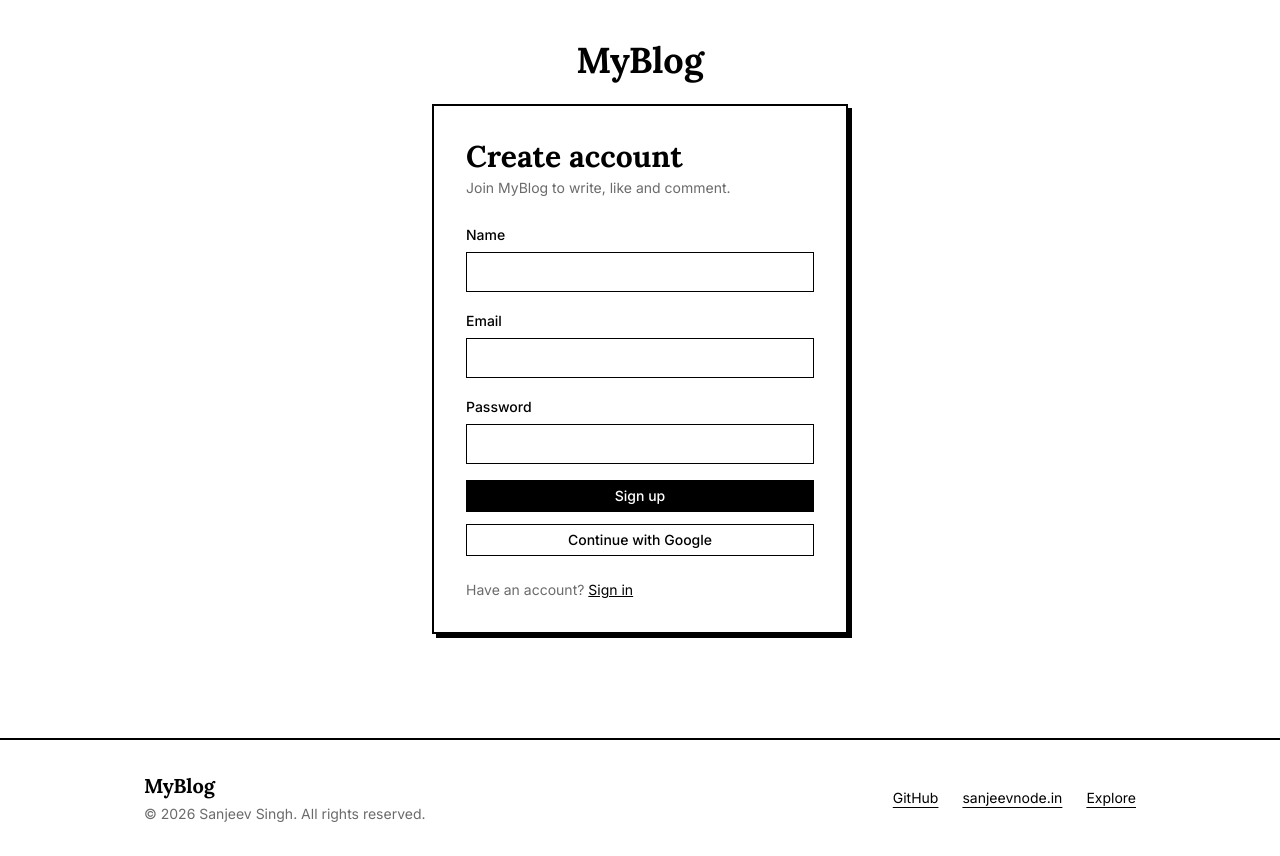
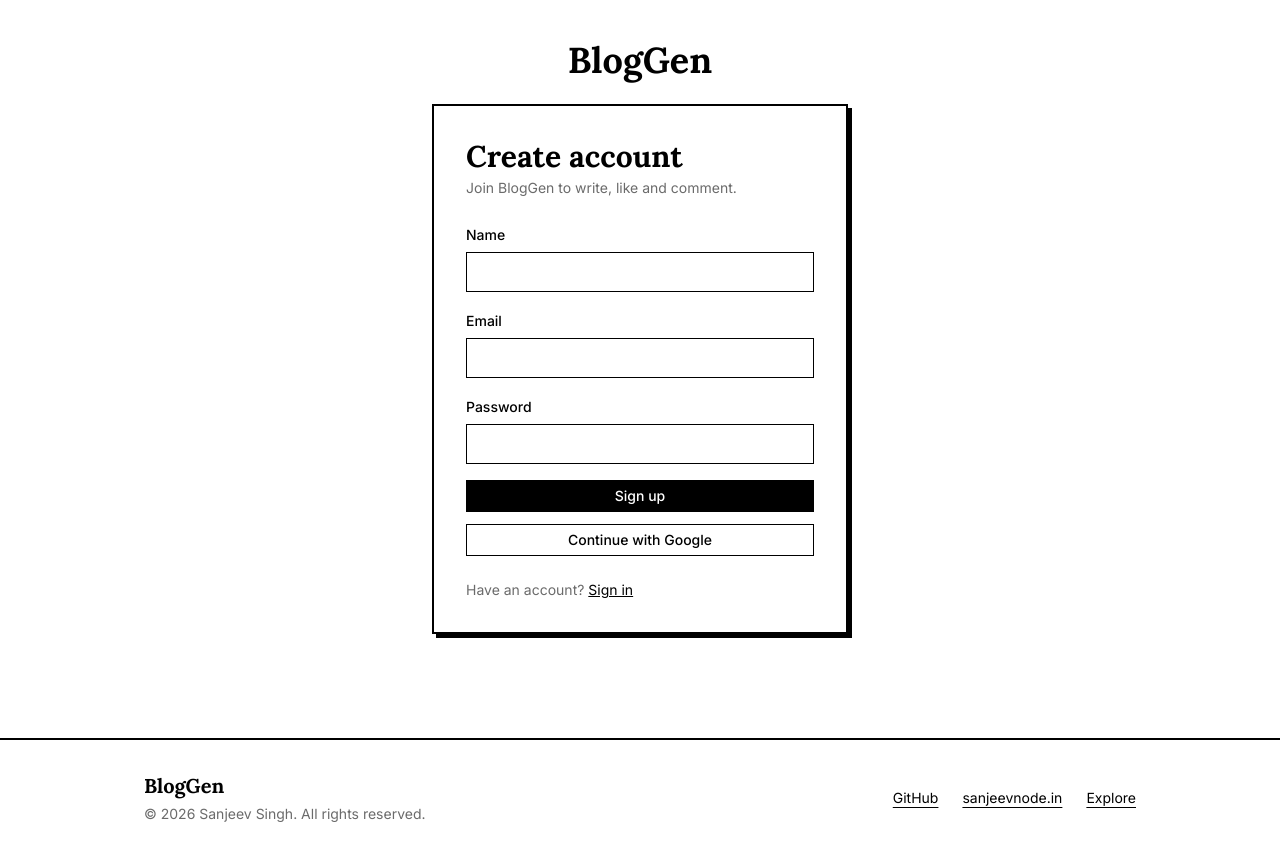
Before and after one commit to sanjeevnode/myblog, a Next.js app: page /signup in a window 1280 px wide. Built offline with nearby package versions, Linux system fonts and the light colour scheme; no server answers.

Commit message:
Rebrand UI from MyBlog to BlogGen

```diff
--- a/src/app/layout.tsx
+++ b/src/app/layout.tsx
@@ -10,7 +10,7 @@ const inter = Inter({ subsets: ["latin"], variable: "--font-sans" });
 const lora = Lora({ subsets: ["latin"], variable: "--font-lora", weight: ["400", "500", "600", "700"] });
 
 export const metadata: Metadata = {
-  title: "MyBlog",
+  title: "BlogGen",
   description: "An editorial black & white blog",
 };
 
--- a/src/components/auth/auth-form.tsx
+++ b/src/components/auth/auth-form.tsx
@@ -75,7 +75,7 @@ export function AuthForm({ mode }: { mode: "login" | "signup" }) {
   if (redirecting) {
     return (
       <main className="flex min-h-[80vh] flex-col items-center justify-center gap-4 px-4">
-        <span className="font-heading text-4xl font-bold">MyBlog</span>
+        <span className="font-heading text-4xl font-bold">BlogGen</span>
         <div className="flex items-center gap-3 border-2 border-border px-6 py-4">
           <span className="size-3 animate-pulse bg-primary" />
           <span className="text-sm font-medium">
@@ -89,7 +89,7 @@ export function AuthForm({ mode }: { mode: "login" | "signup" }) {
   return (
     <main className="mx-auto flex min-h-[80vh] max-w-md flex-col justify-center px-4 py-10">
       <Link href="/" className="mb-6 self-center font-heading text-4xl font-bold">
-        MyBlog
+        BlogGen
       </Link>
       <Panel className="p-8">
         <h1 className="text-3xl font-bold">
@@ -97,8 +97,8 @@ export function AuthForm({ mode }: { mode: "login" | "signup" }) {
         </h1>
         <p className="mt-1 text-sm text-muted-foreground">
           {mode === "login"
-            ? "Welcome back to MyBlog."
-            : "Join MyBlog to write, like and comment."}
+            ? "Welcome back to BlogGen."
+            : "Join BlogGen to write, like and comment."}
         </p>
         <form onSubmit={submit} className="mt-6 space-y-4">
           {mode === "signup" && (
--- a/src/components/ds/skeleton.tsx
+++ b/src/components/ds/skeleton.tsx
@@ -25,7 +25,7 @@ export function HeaderSkeleton() {
   return (
     <div className="border-b-2 border-border">
       <div className="mx-auto flex max-w-5xl items-center justify-between px-4 py-3">
-        <span className="font-heading text-2xl font-bold">MyBlog</span>
+        <span className="font-heading text-2xl font-bold">BlogGen</span>
         <Skeleton className="h-8 w-48" />
       </div>
     </div>
--- a/src/components/layout/site-footer.tsx
+++ b/src/components/layout/site-footer.tsx
@@ -5,7 +5,7 @@ export function SiteFooter() {
     <footer className="mt-16 border-t-2 border-border">
       <div className="mx-auto flex max-w-5xl flex-col gap-4 px-4 py-8 sm:flex-row sm:items-center sm:justify-between">
         <div>
-          <p className="font-heading text-xl font-bold">MyBlog</p>
+          <p className="font-heading text-xl font-bold">BlogGen</p>
           <p className="mt-1 text-sm text-muted-foreground">
             © {new Date().getFullYear()} Sanjeev Singh. All rights reserved.
           </p>
--- a/src/components/layout/site-header.tsx
+++ b/src/components/layout/site-header.tsx
@@ -10,7 +10,7 @@ export function SiteHeader({ user }: { user: SessionUser | null }) {
     <header className="sticky top-0 z-30 border-b-2 border-border bg-background">
       <div className="mx-auto flex max-w-5xl items-center justify-between gap-4 px-4 py-3">
         <Link href="/" className="font-heading text-2xl font-bold">
-          MyBlog
+          BlogGen
         </Link>
 
         {/* Desktop nav */}
```
